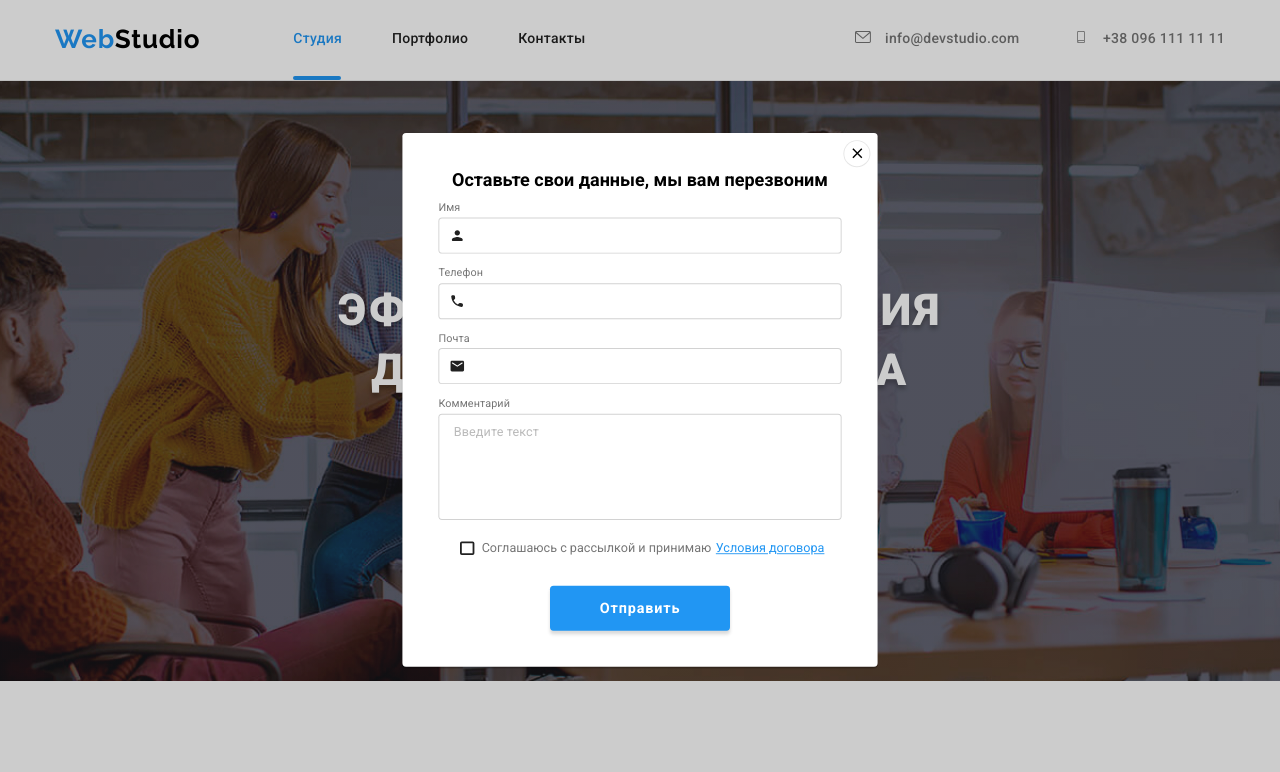
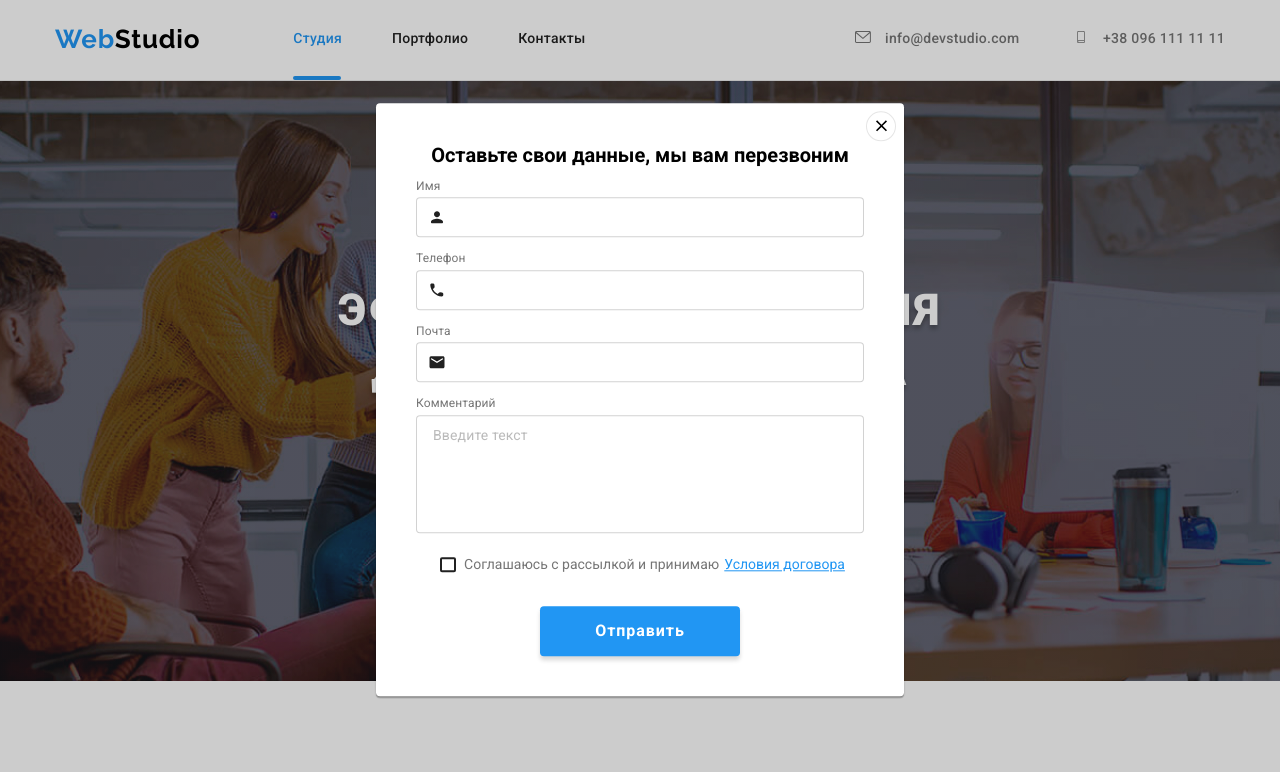
Before and after one commit to albiorixUA/goit-markup-hw-06, a plain HTML site: page index.html in a window 1280 px wide. Both pictures are taken after a click on the button "Заказать услугу". Shown: the top 772 px of the page. Drawn offline with nearby package versions, Linux system fonts and the light colour scheme.

Commit message:
fix scale modal

```diff
--- a/css/style.css
+++ b/css/style.css
@@ -226,7 +226,7 @@ img {
   box-shadow: 0px 1px 3px rgba(0, 0, 0, 0.12), 0px 1px 1px rgba(0, 0, 0, 0.14),
     0px 2px 1px rgba(0, 0, 0, 0.2);
   border-radius: 4px;
-  transform: translate(-50%, -50%) scale(0.9);
+  transform: translate(-50%, -50%);
   transition: transform 250ms cubic-bezier(0.4, 0, 0.2, 1);
 }
 .modal-close {
```
